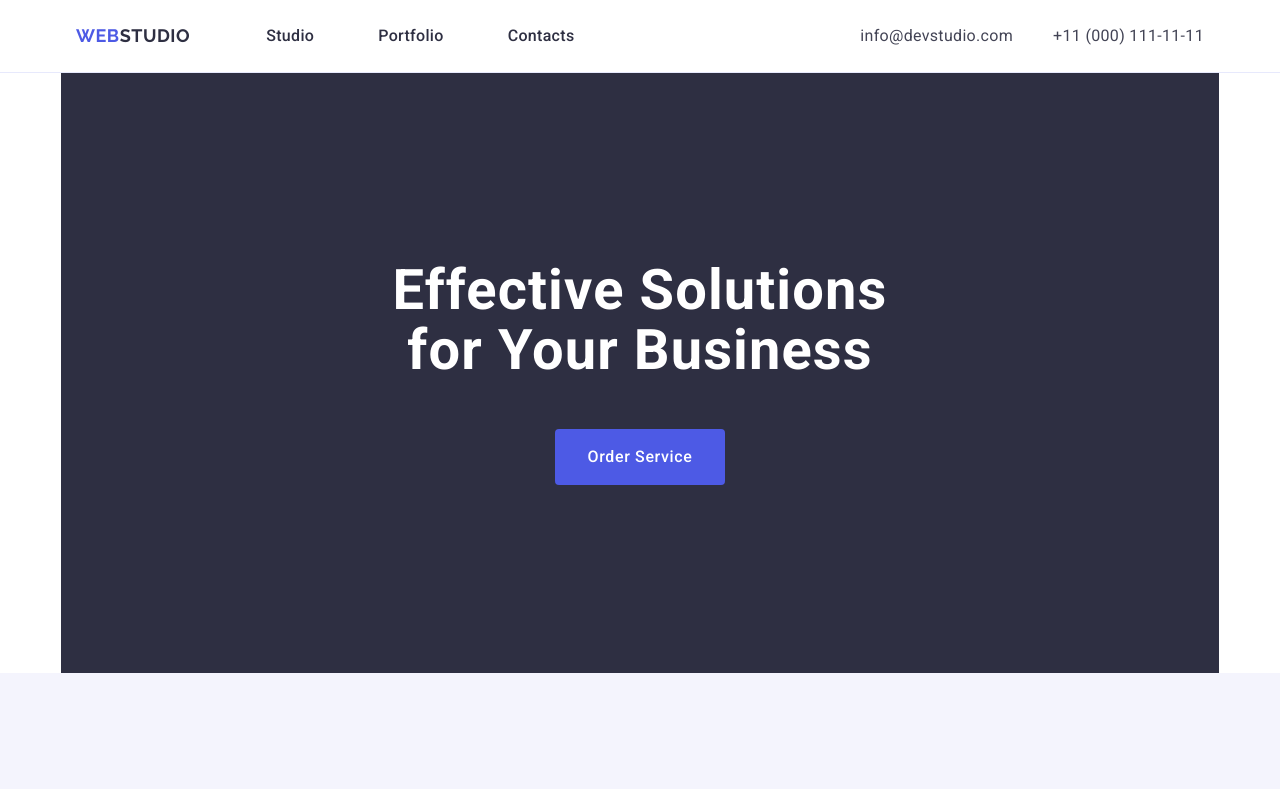
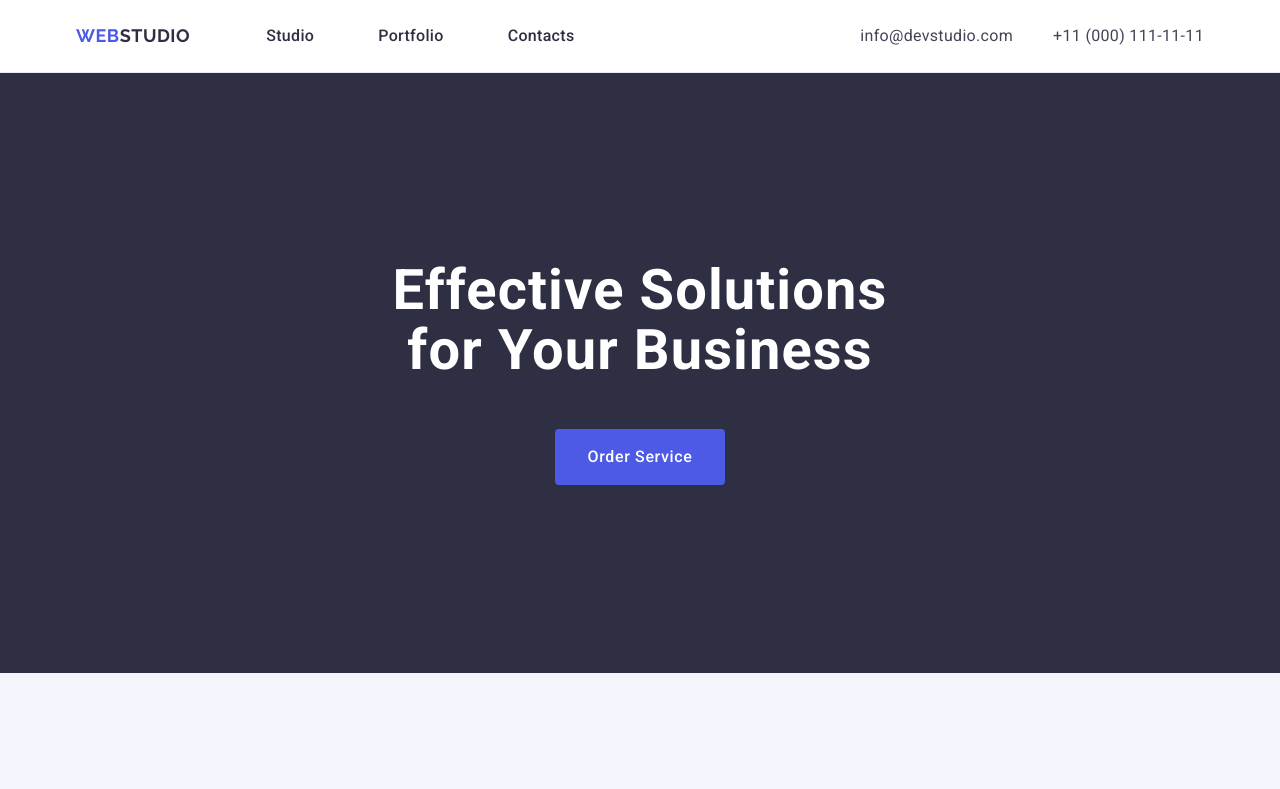
Before and after one commit to Andrii-Slipets/-goit-markup-hw-03, a plain HTML site: page index.html in a window 1280 px wide. Shown: the top 789 px of the page. Drawn offline with nearby package versions, Linux system fonts and the light colour scheme.

Commit message:
portfolio

```diff
--- a/css/styles.css
+++ b/css/styles.css
@@ -46,6 +46,7 @@ img {
 .header {
     border-bottom: 1px solid var(--CORNFLOWER, #E7E9FC);
     background: var(--WHITE, #FFF);
+    padding: 24px 0;
 }
 
 .header-container {
@@ -57,7 +58,6 @@ img {
     display: flex;
     align-items: center;
     flex-grow: 1;
-    padding: 24px 0px;
 }
 
 .header-logo {
@@ -119,9 +119,7 @@ a {
 }
 
 
-.header-address {
-    padding: 24px 0;
-}
+.header-address {}
 
 .header-address-item {
     font-style: normal;
@@ -151,12 +149,12 @@ a {
 
 
 
-.solutions {}
+.solutions {
+    padding: 188px 0;
+    background-color: #2E2F42;
+}
 
-.solutions-container {
-    background-color: #2E2F42;
-    padding: 188px 0;
-}
+.solutions-container {}
 
 .solutions-title {
     color: #FFFFFF;
@@ -166,7 +164,6 @@ a {
     letter-spacing: 0.02em;
     text-align: center;
     max-width: 496px;
-
     margin: 0 auto;
 }
 
@@ -271,8 +268,6 @@ a {
 .team-list {
     display: flex;
     gap: 24px;
-
-
 }
 
 .team-item {
@@ -338,8 +333,7 @@ a {
     color: #2e2f42;
     border: 1px solid var(--CORNFLOWER, #E7E9FC);
     background: var(--WHITE, #FFF);
-    border-top: none;
-    width: calc((100% - 48px) /3);
+    width: calc((100% - 48px) / 3);
 }
 
 .portfolio-img {}
```
